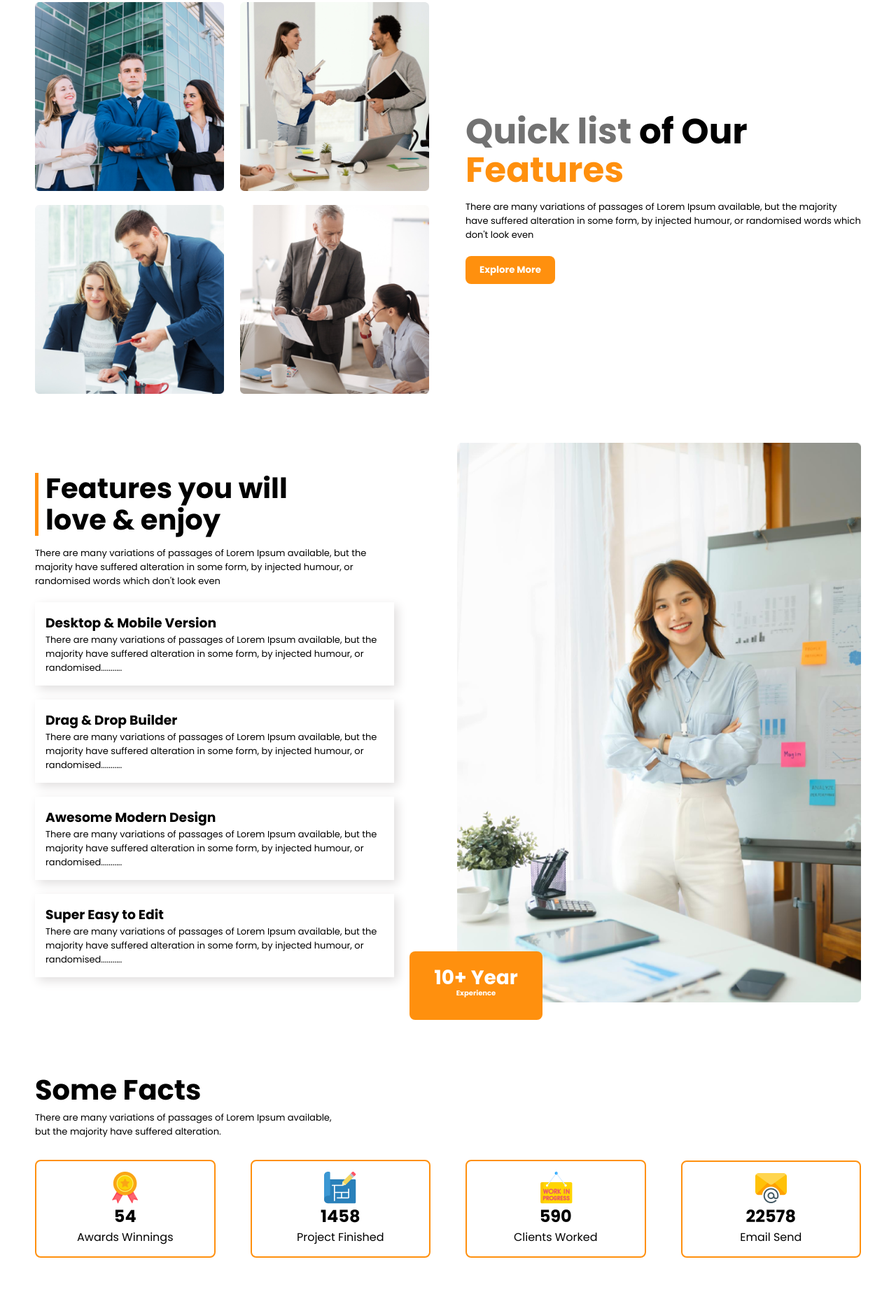
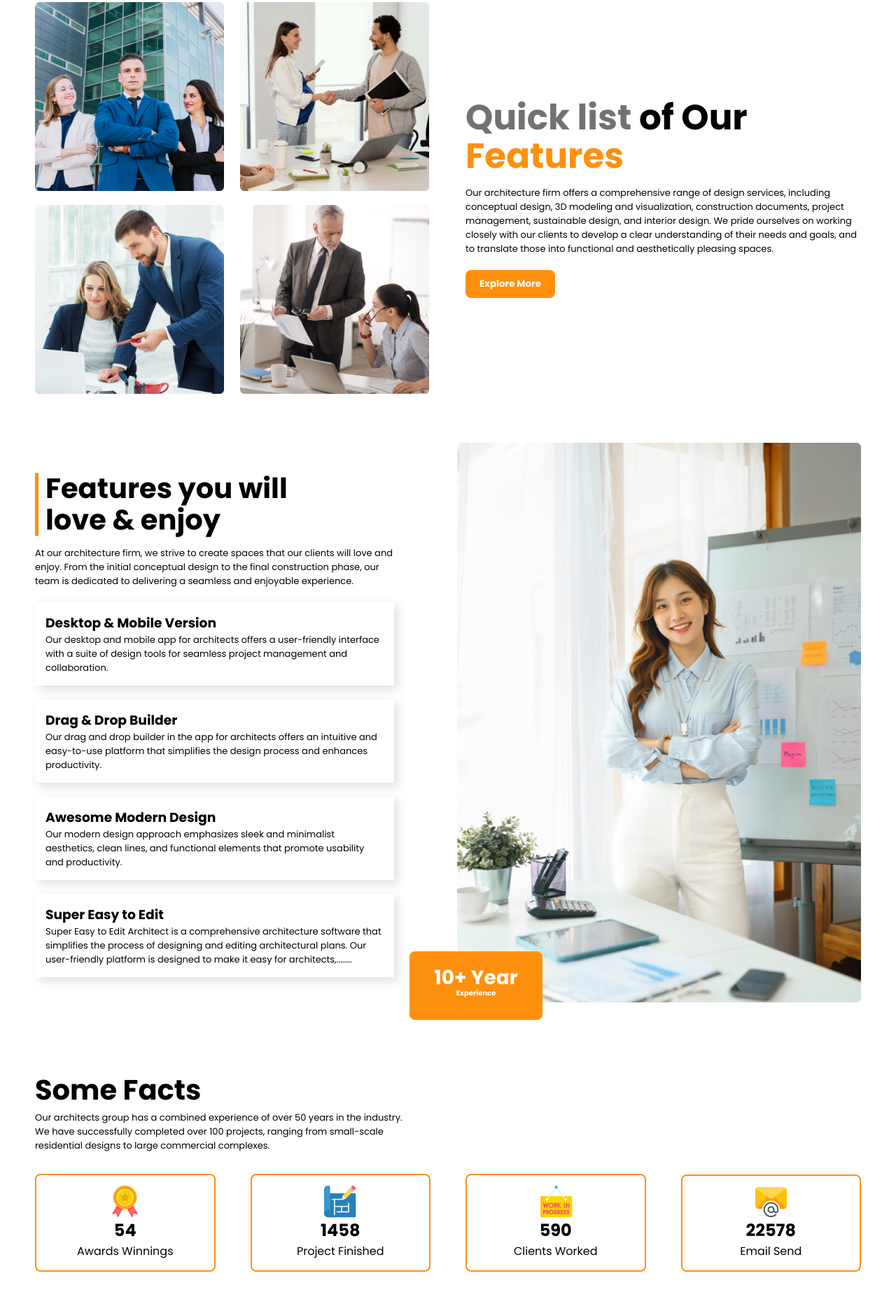
Before and after one commit to fahimahmedcwf/G3-Architect, a plain HTML site: page index.html in a window 1280 px wide. Shown: the part 939-2796 px from the top of the page at 70% size. Drawn offline with Linux system fonts and the light colour scheme.

Commit message:
finally assignment done

```diff
--- a/index.html
+++ b/index.html
@@ -39,8 +39,9 @@
             <h1>Brand New</h1>
             <h1>Group of Architects</h1>
         </div>
-        <p class="header-p">There are many variations of passages of Lorem Ipsum available, but the majority have
-            suffered alteration <br> in some form, by injected humour, or randomised words which don't look even</p>
+        <p class="header-p">Welcome to our architecture website! We are a team of dedicated architects who are
+            passionate about creating beautiful <br> and functional spaces that enhance the lives of those who inhabit
+            them.</p>
         <div class="header-button">
             <button class="explore-button">Explore More</button>
         </div>
@@ -63,11 +64,7 @@
                 <h1 class="section-text"><span style="color:#727272;">Quick list</span> <span
                         style="font-weight: bold;">of Our</span> <br> <span style="color:#FF900E;">Features</span>
                 </h1>
-                <p style="margin-top:15px; font-size:13px;">There are many variations of passages of Lorem Ipsum
-                    available, but the
-                    majority have suffered
-                    alteration
-                    in some form, by injected humour, or randomised words which don't look even</p>
+                <p style="margin-top:15px; font-size:13px;">Our architecture firm offers a comprehensive range of design services, including conceptual design, 3D modeling and visualization, construction documents, project management, sustainable design, and interior design. We pride ourselves on working closely with our clients to develop a clear understanding of their needs and goals, and to translate those into functional and aesthetically pleasing spaces.</p>
                 <div class="btn">
                     <button class="explore-button">Explore More</button>
                 </div>
@@ -81,33 +78,23 @@
         <div class="second-container">
             <div>
                 <h1 class="second-text">Features you will <br> love & enjoy</h1>
-                <p style="margin-top:15px; font-size:13px;">There are many variations of passages of Lorem Ipsum
-                    available, but the majority have suffered alteration in some form, by injected humour, or randomised
-                    words which don't look even</p>
+                <p style="margin-top:15px; font-size:13px;">At our architecture firm, we strive to create spaces that our clients will love and enjoy. From the initial conceptual design to the final construction phase, our team is dedicated to delivering a seamless and enjoyable experience.</p>
 
                 <div class="box">
                     <h3>Desktop & Mobile Version</h1>
-                        <p style="font-size:13px;">There are many variations of passages of Lorem Ipsum available, but
-                            the majority have suffered alteration in some form, by injected humour, or
-                            randomised...........</p>
+                        <p style="font-size:13px;">Our desktop and mobile app for architects offers a user-friendly interface with a suite of design tools for seamless project management and collaboration.</p>
                 </div>
                 <div class="box">
                     <h3>Drag & Drop Builder</h1>
-                        <p style="font-size:13px;">There are many variations of passages of Lorem Ipsum available, but
-                            the majority have suffered alteration in some form, by injected humour, or
-                            randomised...........</p>
+                        <p style="font-size:13px;">Our drag and drop builder in the app for architects offers an intuitive and easy-to-use platform that simplifies the design process and enhances productivity.</p>
                 </div>
                 <div class="box">
                     <h3>Awesome Modern Design</h1>
-                        <p style="font-size:13px;">There are many variations of passages of Lorem Ipsum available, but
-                            the majority have suffered alteration in some form, by injected humour, or
-                            randomised...........</p>
+                        <p style="font-size:13px;">Our modern design approach emphasizes sleek and minimalist aesthetics, clean lines, and functional elements that promote usability and productivity.</p>
                 </div>
                 <div class="box">
                     <h3>Super Easy to Edit</h1>
-                        <p style="font-size:13px;">There are many variations of passages of Lorem Ipsum available, but
-                            the majority have suffered alteration in some form, by injected humour, or
-                            randomised...........</p>
+                        <p style="font-size:13px;">Super Easy to Edit Architect is a comprehensive architecture software that simplifies the process of designing and editing architectural plans. Our user-friendly platform is designed to make it easy for architects,........</p>
                 </div>
             </div>
             <div class="architect-image">
@@ -123,8 +110,7 @@
 
     <section class="third-section">
         <h1 style="font-size: 40px;">Some Facts</h1>
-        <p style="font-size: 13px;">There are many variations of passages of Lorem Ipsum available, <br> but the
-            majority have suffered alteration.</p>
+        <p style="font-size: 13px;">Our architects group has a combined experience of over 50 years in the industry. <br> We have successfully completed over 100 projects, ranging from small-scale <br> residential designs to large commercial complexes.</p>
 
         <div class="icon-section">
             <div class="single-icon">
@@ -154,9 +140,9 @@
 
     <section class="blog-section">
         <h1 style="font-size: 40px; line-height: 40px;"><span style="color:#727272;">Know about</span> our <br> blogs
-            <span style="color:#FF900E ">leatest news</span></h1>
-        <p style="font-size: 13px; margin-top:15px">There are many variations of passages of Lorem Ipsum available, <br>
-            but the majority have suffered alteration.</p>
+            <span style="color:#FF900E ">leatest news</span>
+        </h1>
+        <p style="font-size: 13px; margin-top:15px">Incorporating biophilic design elements in architectural projects can <br> enhance the overall quality of life and well-being of people. </p>
 
         <div class="blog-container">
             <div class="single-blog">
@@ -167,8 +153,7 @@
                     <p style="margin-left: 30px;"><i class="fa-regular fa-comment"></i> <span
                             style="margin-left: 5px;">Comments (03)</span></p>
                 </div>
-                <h2 style="line-height:30px; margin-top:10px;">Building the architecture of <br> the future brand new
-                    cities</h1>
+                <h2 style="line-height:30px; margin-top:10px;">The Power of Biophilic Design: Incorporating Nature into Architecture</h1>
                     <button class="blog-button">Read More <i class="fa-solid fa-arrow-right-long"
                             style="margin-left: 5px;"></i></button>
             </div>
@@ -180,7 +165,7 @@
                     <p style="margin-left: 30px;"><i class="fa-regular fa-comment"></i> <span
                             style="margin-left: 5px;">Comments (03)</span></p>
                 </div>
-                <h2 style="line-height: 30px; margin-top:10px;"" >Building the architecture of <br> the future brand new cities</h1>
+                <h2 style="line-height: 30px; margin-top:10px;" >From Concept to Construction: A Behind-the-Scenes Look at Our Design</h1>
                 <button class=" blog-button">Read More <i class="fa-solid fa-arrow-right-long"
                         style="margin-left: 5px;"></i></button>
             </div>
@@ -192,7 +177,7 @@
                     <p style="margin-left: 30px;"><i class="fa-regular fa-comment"></i> <span
                             style="margin-left: 5px;">Comments (03)</span></p>
                 </div>
-                <h2 style="line-height: 30px; margin-top:10px;"">Building the architecture of <br> the future brand new cities</h1>
+                <h2 style="line-height: 30px; margin-top:10px;"">The Future of Sustainable Architecture: Innovations and Emerging Trends</h1>
                 <button class=" blog-button">Read More <i class="fa-solid fa-arrow-right-long"
                         style="margin-left: 5px;"></i></button>
             </div>
@@ -203,7 +188,8 @@
 
     <section class="sponsor-container">
         <h1 style="font-size: 40px;">Our Sponspors</h1>
-        <p style="font-size: 13px;">There are many variations of passages of Lorem Ipsum available, <br> but the majority have suffered
+        <p style="font-size: 13px;">There are many variations of passages of Lorem Ipsum available, <br> but the
+            majority have suffered
             alteration.</p>
         <div class="sponsors">
             <div class="sponsor"><img src="/images/sponsors/spotify.png" alt=""></div>
--- a/style.css
+++ b/style.css
@@ -234,6 +234,15 @@ input[type="checkbox"] {
     justify-content: center;
     align-items: center;
     padding: 15px;
+}
+
+.single-icon img {
+    transform: scale(1);
+    transition: 0.3s ease-in-out;
+}
+
+.single-icon:hover img{
+    transform: scale(1.5);
 }
 
 /* Blog section */
```
